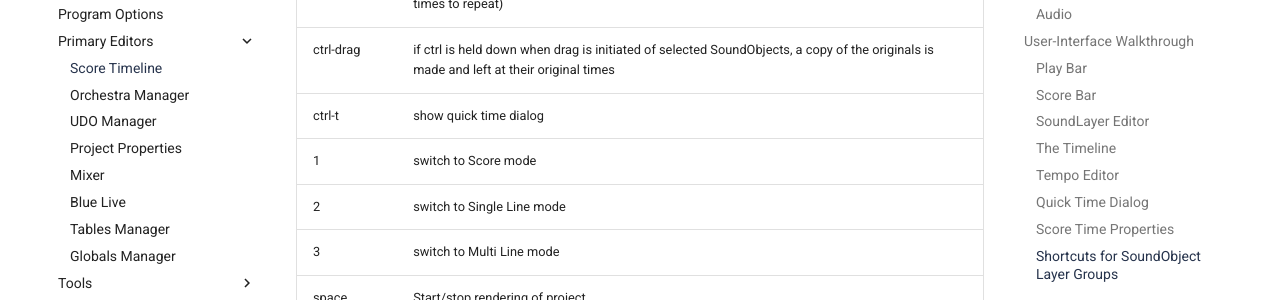
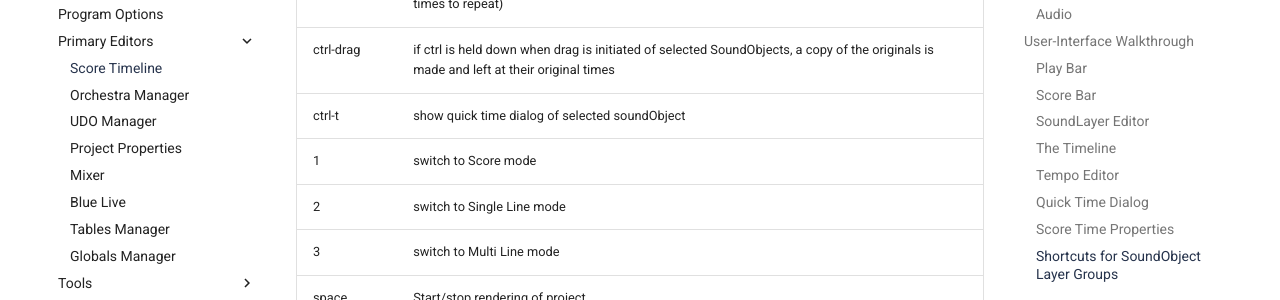
Before and after one commit to kunstmusik/blue-manual, an MkDocs documentation site: the page built from docs/users/gettingStarted/primaryEditors/scoreTimeline.md, in a window 1280 px wide and 900 px high, scrolled down 8859 px. Shown: the part 202-502 px from the top of the window. Built offline with MkDocs 1.6.1 and Material for MkDocs 9.7.7, drawn with Linux system fonts in a browser that asks for light colours; comment, search, counter and statistics services are not loaded.

Commit message:
Update scoreTimeline.md
changed:
| ctrl-t       | show quick time dialog
to
| ctrl-t       | show quick time dialog of selected soundObject

```diff
--- a/docs/users/gettingStarted/primaryEditors/scoreTimeline.md
+++ b/docs/users/gettingStarted/primaryEditors/scoreTimeline.md
@@ -356,7 +356,7 @@ as a time value.
 | ctrl-d       | duplicate selected SoundObjects and place immediately after the originals                                                                                                                                   |
 | ctrl-r       | repeat selected SoundObjects by copying and placing one after the other n number of times where n is a number value entered by the user (user is prompted with a dialog to enter number of times to repeat) |
 | ctrl-drag    | if ctrl is held down when drag is initiated of selected SoundObjects, a copy of the originals is made and left at their original times                                                                      |
-| ctrl-t       | show quick time dialog                                                                                                                                                                                      |
+| ctrl-t       | show quick time dialog of selected soundObject                                                                                                                                                              |
 | 1            | switch to Score mode                                                                                                                                                                                        |
 | 2            | switch to Single Line mode                                                                                                                                                                                  |
 | 3            | switch to Multi Line mode                                                                                                                                                                                   |
```
